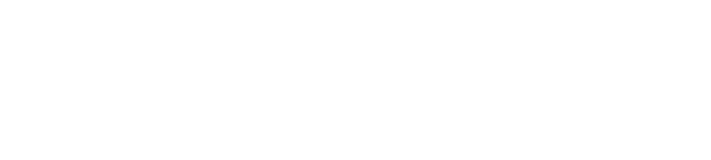
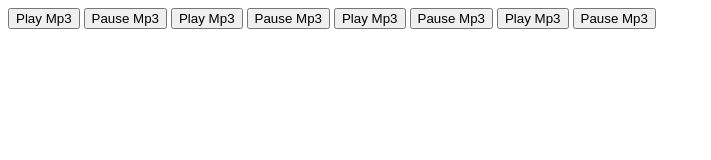
Before and after one commit to KholodovIlya/tr, a plain HTML site: page index.html in a window 1280 px wide. Shown: the whole page, without its empty margins (0-711 px from the left). Drawn offline with Linux system fonts and the light colour scheme.

Commit message:
Add files via upload

```diff
--- a/index.html
+++ b/index.html
@@ -19,6 +19,31 @@
     <audio id="audioContainer3">
       <source src="push.mp3" type="audio/mpeg">
     </audio>
+
+    <button onclick="playMp0()" type="button">Play Mp3</button>
+    <button onclick="pauseMp0()" type="button">Pause Mp3</button>
+    <button onclick="playMp1()" type="button">Play Mp3</button>
+    <button onclick="pauseMp1()" type="button">Pause Mp3</button>
+    <button onclick="playMp2()" type="button">Play Mp3</button>
+    <button onclick="pauseMp2()" type="button">Pause Mp3</button>
+    <button onclick="playMp3()" type="button">Play Mp3</button>
+    <button onclick="pauseMp3()" type="button">Pause Mp3</button>
+
+    <script>
+    const audioContainer0 = document.getElementById("audioContainer0");
+    const audioContainer1 = document.getElementById("audioContainer1");
+    const audioContainer2 = document.getElementById("audioContainer2");
+    const audioContainer3 = document.getElementById("audioContainer3");
+
+    function playMp0() {audioContainer0.play();}
+    function pauseMp0() {audioContainer0.pause();}
+    function playMp1() {audioContainer1.play();}
+    function pauseMp1() {audioContainer1.pause();}
+    function playMp2() {audioContainer2.play();}
+    function pauseMp2() {audioContainer2.pause();}
+    function playMp3() {audioContainer3.play();}
+    function pauseMp3() {audioContainer3.pause();}
+    </script>
   </body>
 
 </html>
```
